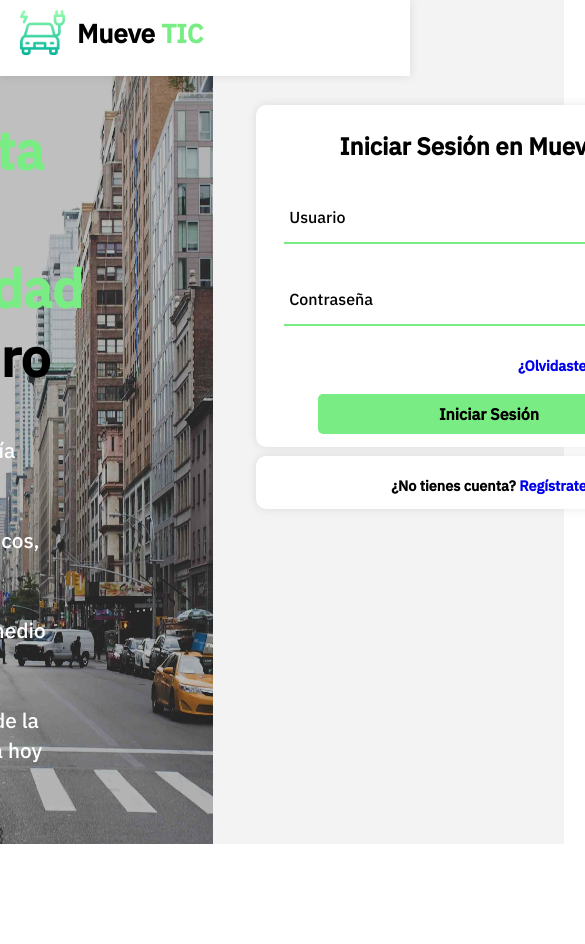
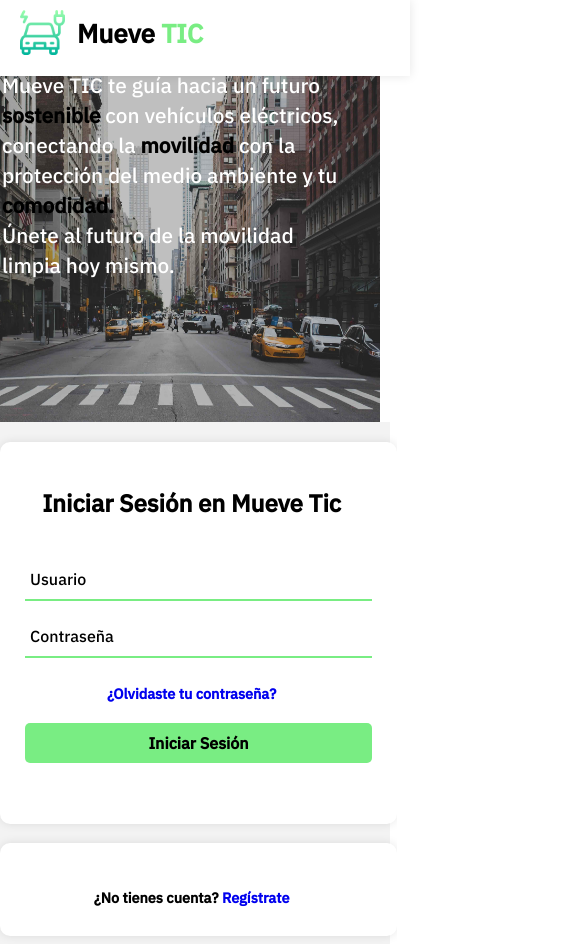
Before and after one commit to GuillermoSantosMolero/SprintMantenimientoFront, an Angular app in the folder MueveTIC/: page /login in a window 390 px wide. Shown: the top 944 px of the page, 585 px wide, since content can reach past the window. Before the commit the page ends 844 px from the top, so only its background shows below. Built offline with nearby package versions, Linux system fonts and the light colour scheme.

Commit message:
Diseño responsive Register y Login

```diff
--- a/MueveTIC/src/app/forgot-pwd/forgot-pwd.component.css
+++ b/MueveTIC/src/app/forgot-pwd/forgot-pwd.component.css
@@ -61,7 +61,7 @@ section{
     padding: 0;
     display: grid;
     place-items: center;
-    width: 110%;
+    width: 100%;
 }
 
 button{
--- a/MueveTIC/src/app/login/login.component.css
+++ b/MueveTIC/src/app/login/login.component.css
@@ -252,3 +252,210 @@ p{
 .conecta{
     color: #79ed83;
 }
+
+@media screen and (max-width: 767px) {
+  @import url('https://fonts.googleapis.com/css2?family=IBM+Plex+Sans:wght@500&display=swap');
+
+  /* Barra de navegación */
+  .app-container {
+      background-color: #f0f0f0;
+      display: flex;
+      flex-direction: column;
+      align-items: center;
+      justify-content: flex-start;
+      height: 56px;
+      font-family: 'IBM Plex Sans', sans-serif;
+  }
+
+  .container {
+      background-color: #ffffff;
+      padding: 20px;
+      border-radius: 8px;
+      box-shadow: 0 2px 6px rgba(0, 0, 0, 0.1);
+      width: 300px;
+  }
+
+  form {
+      text-align: center;
+  }
+
+  .form-group {
+      margin-bottom: 15px;
+  }
+
+  /* Barra de navegación */
+  .navbar {
+      background-color: #ffffff;
+      width: 100%;
+      padding: 10px;
+      text-align: center;
+      height: 56px;
+      justify-content: space-between;
+      align-items: center;
+      font-size: 26px;
+      font-family: 'IBM Plex Sans', sans-serif;
+      position: fixed;
+      top: 0;
+      left: 0;
+      z-index: 100;
+      border-width: 0 0 1px 0;
+      box-shadow: 0 0 10px rgba(0, 0, 0, 0.1);
+  }
+
+  .left-content {
+      display: flex;
+      align-items: center;
+      font-family: 'IBM Plex Sans', sans-serif;
+      font-weight: 700;
+  }
+
+  .left-content i {
+      font-size: 20px;
+      margin-right: 10px;
+  }
+
+  .left-content img {
+      width: 45px;
+      height: auto;
+      margin-right: 12px;
+      margin-left: 10px;
+  }
+
+  .TIC {
+      color: #79ed83;
+  }
+
+  /* Sección login */
+  section {
+      font-family: 'IBM Plex Sans', sans-serif;
+      margin: 0;
+      padding: 0;
+      display: flex;
+      flex-direction: column; /* Cambiado a columna para móvil */
+  }
+
+  .left-side {
+      background: url('src/assets/cityhome.jpeg');
+      background-size: cover;
+      background-position: center;
+      width: 100%; /* Cambiado al 100% para ocupar toda la pantalla en móvil */
+      height: 50vh; /* Ajustado para móvil */
+  }
+
+  .right-side {
+      background: #f3f3f3;
+      height: 100vh;
+      width: 100%; /* Cambiado al 100% para ocupar toda la pantalla en móvil */
+      align-items: center;
+      text-align: center;
+  }
+
+  .form-box,
+  .form-box-registered,
+  .form-box2 {
+      width: 89%;
+      margin: 5% 0; /* Ajustado para móvil */
+      padding: 20px; /* Ajustado para móvil */
+  }
+
+  .form-box h2 {
+      margin-bottom: 30px; /* Ajustado para móvil */
+  }
+
+  .form-box-registered h2 {
+      margin-bottom: 30px; /* Ajustado para móvil */
+  }
+
+  .form-box-registered button {
+      margin-top: 30px; /* Ajustado para móvil */
+  }
+
+  /* Estilo específico para h2 cuando registered es true */
+  .form-box-registered h2 {
+      margin-bottom: 30px; /* Ajustado para móvil */
+  }
+
+  .button-container {
+      display: flex;
+      justify-content: center;
+      margin-top: 20px; /* Ajustado para móvil */
+  }
+
+  button {
+      font-family: 'IBM Plex Sans', sans-serif;
+      width: 100%; /* Cambiado al 100% para ocupar toda la pantalla en móvil */
+      height: 40px;
+      border-radius: 5px;
+      background: #79ed83;
+      border: none;
+      outline: none;
+      cursor: pointer;
+      font-size: 1em;
+      font-weight: 600;
+      color: black;
+  }
+
+  .inputbox {
+      position: relative;
+      margin: 15px 0; /* Ajustado para móvil */
+      width: 100%; /* Cambiado al 100% para ocupar toda la pantalla en móvil */
+      border-bottom: 2px solid #79ed83;
+  }
+
+  .inputbox label {
+      position: absolute;
+      top: 10px;
+      left: 5px;
+      transform: translateY(0);
+      font-size: 1em;
+      color: black;
+      pointer-events: none;
+      transition: .5s;
+  }
+
+  input:focus ~ label,
+  input:valid ~ label {
+      top: -5px;
+  }
+
+  .inputbox input {
+      width: 100%; /* Cambiado al 100% para ocupar toda la pantalla en móvil */
+      height: 40px; /* Ajustado para móvil */
+      background: transparent;
+      border: none;
+      outline: none;
+      font-size: 1em;
+      padding: 0 10px;
+      color: #79ed83;
+  }
+
+  .inputbox ion-icon {
+      position: absolute;
+      right: 8px;
+      color: #0d4b68;
+      font-size: 1.2em;
+      top: 50%;
+      transform: translateY(-50%);
+  }
+
+  h1 {
+      font-size: 90%; /* Ajustado para móvil */
+      width: 100%; /* Cambiado al 100% para ocupar toda la pantalla en móvil */
+      margin: 20px 0; /* Ajustado para móvil */
+  }
+
+  h2,
+  h3,
+  h4,
+  p {
+      width: 90%; /* Cambiado al 100% para ocupar toda la pantalla en móvil */
+      margin: 10px 0; /* Ajustado para móvil */
+      padding: 3%
+  }
+
+  a {
+      text-decoration: none;
+  }
+
+
+}
--- a/MueveTIC/src/app/register/register.component.css
+++ b/MueveTIC/src/app/register/register.component.css
@@ -277,3 +277,47 @@ form {
   text-align: justify;
   margin-bottom:10px;
 }
+@media screen and (max-width: 767px) {
+  /* Barra de navegación */
+  .navbar {
+    height: 5%; /* Ajusta la altura según sea necesario */
+    font-size: 20px; /* Ajusta el tamaño de fuente según sea necesario */
+  }
+
+  .left-content img {
+      width: 35px; /* Ajusta el tamaño de la imagen según sea necesario */
+  }
+
+  /* Formulario registro */
+  .form-box1 {
+      width: 100%; /* Ocupa todo el ancho de la pantalla */
+      margin-top: 50px; /* Ajusta la separación superior según sea necesario */
+      padding: 15px; /* Ajusta el relleno según sea necesario */
+  }
+
+  .inputbox {
+      width: 100%; /* Ocupa todo el ancho de la pantalla */
+  }
+
+  .inputbox select {
+      width: 100%; /* Ocupa todo el ancho de la pantalla */
+  }
+
+  .inputbox-calendar select {
+      width: 100%; /* Ocupa todo el ancho de la pantalla */
+  }
+
+  button {
+      width: 100%; /* Ocupa todo el ancho de la pantalla */
+  }
+
+  /* Estilo para log in si tienes cuenta */
+  .form-box2 {
+      width: 100%; /* Ocupa todo el ancho de la pantalla */
+  }
+
+  h2 {
+      font-size: 1.2em; /* Ajusta el tamaño de fuente según sea necesario */
+  }
+
+}
```
